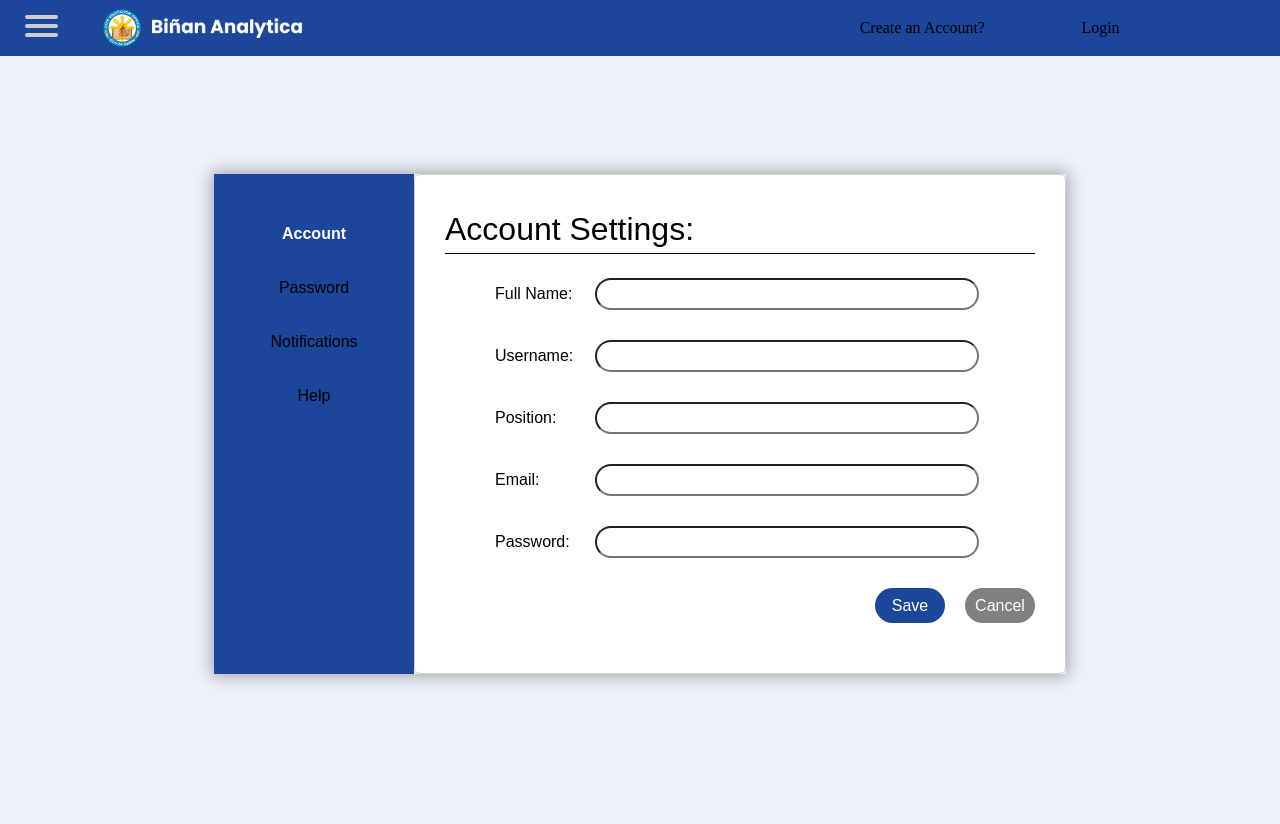
After one commit to BMatthewArzola/Binan-Analytics, a Django app: page /settings/ in a window 1280 px wide. The commit adds this page. Run offline with Django 4.2, Linux system fonts and the light colour scheme.

Commit message:
settings_user page

```diff
--- a/project/base/static/css/navigation-bar.css
+++ b/project/base/static/css/navigation-bar.css
@@ -1,12 +1,12 @@
 * {
   margin: 0;
   padding: 0;
-    font-family: 'Poppins', sans-serif;
+  font-family: "Poppins", sans-serif;
   box-sizing: border-box;
 }
 
 body {
-    background: #EEF1FA !important;
+  background: #eef1fa !important;
   min-height: 100vh;
   width: 100%;
   color: #fff;
@@ -14,8 +14,8 @@ body {
 }
 
 nav {
-    background-color: #1C469A;
-    color: #D3BD8F;
+  background-color: #1c469a;
+  color: #d3bd8f;
   display: flex;
   align-items: center;
   padding: 20px 8%;
@@ -24,7 +24,6 @@ nav {
   top: 0;
   left: 0;
   position: fixed;
-
 }
 
 nav a .logo-img {
@@ -46,7 +45,7 @@ nav a .textlogo-img {
   width: 100%;
   height: 36px;
   max-width: 400px;
-    background: #ECECEC;
+  background: #ececec;
   border-radius: 15px;
   padding: 10px 20px;
 }
@@ -60,11 +59,11 @@ nav a .textlogo-img {
   font-size: 15px;
   margin-right: 10px;
   color: black;
-    font-family: 'Poppins';
+  font-family: "Poppins";
 }
 
 ::placeholder {
-    font-family: 'Poppins';
+  font-family: "Poppins";
   color: #424346;
 }
 
@@ -97,10 +96,10 @@ nav ul li {
 }
 
 nav ul li a {
-    font-family: 'Poppins';
+  font-family: "Poppins";
   text-decoration: none;
   position: relative;
-    color: #BBBBBB;
+  color: #bbbbbb;
 }
 
 nav ul li a:hover,
@@ -119,7 +118,6 @@ nav ul li a::after {
   bottom: -5px;
   left: 0;
   transition: width 0.3s;
-
 }
 
 nav ul li a:hover::after,
@@ -148,7 +146,6 @@ button .profile-img {
   outline: 0;
   margin-left: 25px;
 }
-
 
 /* -------------------- */
 .sub-menu-wrap {
@@ -220,14 +217,13 @@ button .profile-img {
 
 /* ----------- */
 .offcanvas-header button {
-    background-color: #1C469A;
-    color: #D3BD8F;
+  background-color: #1c469a;
+  color: #d3bd8f;
 }
 
-
 .offcanvas-body {
-    background-color: #1C469A;
-    color: #D3BD8F;
+  background-color: #1c469a;
+  color: #d3bd8f;
   padding: 20px 10px 0;
   font-size: 30px;
 }
@@ -238,7 +234,7 @@ button .profile-img {
   top: 6px;
   transform: translate(-50%);
   font-size: 40px;
-    color: #D3BD8F;
+  color: #d3bd8f;
 }
 
 /* --------- */
--- /dev/null
+++ b/project/base/static/css/settings_user.css
@@ -0,0 +1,186 @@
+* {
+  margin: 0;
+  padding: 0;
+  font-family: "Poppins", sans-serif;
+  box-sizing: border-box;
+}
+
+.settings-body {
+  height: 100vh;
+  width: 100vw;
+  display: flex;
+  justify-content: center;
+  align-items: center;
+  padding: 0px 100px;
+  overflow: hidden;
+}
+
+.container-settings {
+  display: flex;
+  box-shadow: 0px 0px 15px 2px #1f1f1f5e;
+  overflow: hidden;
+}
+
+.main-content {
+  overflow: hidden;
+}
+
+.aside-element {
+  width: 200px;
+  height: 500px;
+  display: flex;
+  align-items: center;
+  justify-content: center;
+
+  background-color: #1c469a;
+}
+.navbar {
+  width: 100%;
+  display: flex;
+  flex-direction: column;
+  gap: 30px;
+  align-items: center;
+  height: 90%;
+}
+
+.nav-element {
+  width: 100%;
+  text-align: center;
+
+  margin-left: 0;
+
+  color: black;
+}
+li {
+  position: relative;
+
+  list-style: none;
+  padding: 15px 10px;
+
+  letter-spacing: 0px;
+
+  cursor: pointer;
+
+  transition: all 300ms ease-in-out;
+  transform: translateY(0px);
+}
+
+/*something to do with the card*/
+.card {
+  height: 500px;
+  padding: 30px;
+  display: none;
+  width: calc(90vw - 500px);
+  color: black;
+  transform: translateX(-100%);
+}
+.card.active {
+  display: block;
+  animation: slide 500ms ease-in-out both;
+}
+.card .title {
+  font-size: 2rem;
+  border-bottom: 1px solid black;
+}
+.card .content {
+  font-size: 10;
+
+  margin-left: 50px;
+}
+
+.selectedLink {
+  color: white;
+  font-weight: 600;
+}
+@keyframes slide {
+  0% {
+    transform: translateX(-100%);
+    opacity: 0;
+  }
+  100% {
+    transform: translateX(0%);
+    opacity: 1;
+  }
+}
+
+/*account settings part*/
+
+.content-combo {
+  display: flex;
+  align-items: center;
+
+  margin: 0 0 30px 0; /* Adjust the margin to reduce the vertical gap */
+}
+
+.content-combo label {
+  width: 100px; /* Adjust the width based on your preference */
+}
+
+.content-combo input {
+  width: 30vw;
+  height: 4vh;
+
+  border-radius: 25px;
+  padding: 0 10px;
+}
+
+.content-button {
+  display: flex;
+  flex-wrap: wrap;
+  gap: 20px; /* Adjust the gap based on your design */
+
+  justify-content: right;
+
+  margin-top: 0;
+}
+
+.content-button input[type="button"] {
+  border-radius: 95px; /* Adjust the value to control the roundness */
+  height: 35px;
+  width: 70px; /* Adjust the value to set the desired width */
+  padding: 0 8px; /* Optional: Add padding for better visual appearance */
+  background-color: #1c469a; /* Set the background color to #1C469A */
+  color: #fff; /* Set text color to white for better visibility */
+  border: none; /* Remove default button border */
+}
+
+.content-button input[type="button"][value="Cancel"] {
+  background-color: gray; /* Set the background color to gray */
+  color: #fff; /* Set text color to black for better visibility */
+  /* You can customize other styles for the "Cancel" button here */
+}
+
+.content-combo input[type="email"]:invalid {
+  border: 2px solid #ff0000; /* Add a red border for visual emphasis */
+  position: relative;
+}
+
+/* CSS for the content-combo class */
+.content-combo-checkbox {
+  margin-bottom: 15px;
+}
+
+/* CSS to style the label and checkbox */
+.content-combo-checkbox label {
+  display: inline-block;
+}
+
+.content-combo-checkbox input[type="checkbox"] {
+  /* Add your desired styles for the checkbox here */
+  /* For example: */
+  width: 25px;
+  height: 25px;
+  border: 3px solid #ccc;
+  border-radius: 3px;
+  vertical-align: middle; /* Align the checkbox with the text */
+
+  margin-right: 10px;
+
+  margin-left: 30px;
+}
+
+/* CSS for the text above the checkbox */
+.checkbox-section-headers {
+  display: block;
+  font-weight: bold;
+}
--- /dev/null
+++ b/project/base/static/js/settings_user.js
@@ -0,0 +1,29 @@
+const links = document.querySelectorAll(".navbar > .nav-element > li");
+const cards = document.querySelectorAll(".card");
+
+[...links].map((link, index) => {
+  link.addEventListener("click", () => onLinkClick(link, index), false);
+});
+
+const onLinkClick = (link, currentIndex) => {
+  const selectedItem = link.getAttribute("name");
+  cards.forEach((card) => {
+    card.classList.remove("active");
+  });
+  // const currentCard = [...cards].find((card) =>
+  //   card.classList.contains(selectedItem)
+  // );
+
+  const currentCard = [...cards].find((card) =>
+    Object.keys(card.dataset).includes(selectedItem)
+  );
+  currentCard.classList.add("active");
+  highLightSelectedLink(currentIndex);
+};
+
+const highLightSelectedLink = (currentIndex) => {
+  links.forEach((link) => {
+    link.classList.remove("selectedLink");
+  });
+  links[currentIndex].classList.add("selectedLink");
+};
--- a/project/base/templates/base.html
+++ b/project/base/templates/base.html
@@ -2,19 +2,22 @@
 
 <!doctype html>
 <html lang="en">
+
 <head>
   <meta charset="utf-8">
   <meta name="viewport" content="width=device-width, initial-scale=1">
   <title>Analytics</title>
-    <link href="https://cdn.jsdelivr.net/npm/bootstrap@5.3.2/dist/css/bootstrap.min.css" rel="stylesheet" integrity="sha384-T3c6CoIi6uLrA9TneNEoa7RxnatzjcDSCmG1MXxSR1GAsXEV/Dwwykc2MPK8M2HN" crossorigin="anonymous">
+  <link href="https://cdn.jsdelivr.net/npm/bootstrap@5.3.2/dist/css/bootstrap.min.css" rel="stylesheet"
+    integrity="sha384-T3c6CoIi6uLrA9TneNEoa7RxnatzjcDSCmG1MXxSR1GAsXEV/Dwwykc2MPK8M2HN" crossorigin="anonymous">
   <link rel="stylesheet" href="{% static 'css/main.css' %}">
 
 </head>
+
 <body>
   {% include 'navbar.html' %}
 
-    <div class="container mt-5">
-        <br/>
+
+  <br />
   {% if messages %}
   {% for message in messages %}
   <div class="alert alert-warning alert-dismissible fade show" role="alert">
@@ -25,8 +28,11 @@
   {% endif %}
   {% block content %}
   {% endblock %}
-    </div>
 
-    <script src="https://cdn.jsdelivr.net/npm/bootstrap@5.3.2/dist/js/bootstrap.bundle.min.js" integrity="sha384-C6RzsynM9kWDrMNeT87bh95OGNyZPhcTNXj1NW7RuBCsyN/o0jlpcV8Qyq46cDfL" crossorigin="anonymous"></script>
+
+  <script src="https://cdn.jsdelivr.net/npm/bootstrap@5.3.2/dist/js/bootstrap.bundle.min.js"
+    integrity="sha384-C6RzsynM9kWDrMNeT87bh95OGNyZPhcTNXj1NW7RuBCsyN/o0jlpcV8Qyq46cDfL"
+    crossorigin="anonymous"></script>
 </body>
+
 </html>
--- a/project/base/templates/navbar.html
+++ b/project/base/templates/navbar.html
@@ -70,7 +70,7 @@
             <p>Help</p>
           </a>
 
-            <a href="#" class="sub-menu-link">
+          <a href="{% url 'settings' %}" class="sub-menu-link">
             <img src="{% static 'images/setting.png' %}">
             <p>Settings</p>
           </a>
--- /dev/null
+++ b/project/base/templates/settings_user.html
@@ -0,0 +1,156 @@
+{% extends 'base.html' %}
+{% load static %}
+{% block content %}
+
+
+
+<meta charset="UTF-8">
+<meta name="viewport" content="width=device-width, initial-scale=1.0">
+
+<link rel="stylesheet" href="{% static 'css/settings_user.css' %}">
+
+
+<div class="settings-body">
+    <div class="container-settings">
+        <div class="aside-element">
+            <div class="navbar">
+
+                <div class="nav-element">
+
+                    <li class=" selectedLink" name="account">Account</li>
+                    <li name="password">Password</li>
+                    <li name="notifications">Notifications</li>
+                    <li name="help">Help</li>
+
+                </div>
+            </div>
+        </div>
+        <div class="main-content">
+            <div class="card active home" data-account>
+                <div class="title">Account Settings:</div>
+                <div class="content">
+
+                    <br>
+                    <div class="content-combo">
+                        <label for="fullname">Full Name:</label>
+                        <input type="text" id="fullname">
+                    </div>
+
+                    <div class="content-combo">
+                        <label for="username">Username:</label>
+                        <input type="text" id="username">
+                    </div>
+                    <div class="content-combo">
+                        <label for="position">Position:</label>
+                        <input type="text" id="position">
+                    </div>
+                    <div class="content-combo">
+                        <label for="email">Email:</label>
+                        <input type="email" id="email">
+                    </div>
+                    <div class="content-combo">
+                        <label for="password">Password:</label>
+                        <input type="password" id="password">
+                    </div>
+
+                    <div class="content-button">
+                        <input type="button" value="Save">
+                        <input type="button" value="Cancel">
+                    </div>
+
+
+
+                </div>
+            </div>
+            <div class="card about" data-password>
+                <div class="title">Password</div>
+                <div class="content">
+
+                    <br>
+                    <div class="content-combo">
+                        <label for="password">Password:</label>
+                        <input type="password" id="password">
+                    </div>
+                    <div class="content-combo">
+                        <label for="password2">Confirm Password:</label>
+                        <input type="password" id="password2">
+                    </div>
+
+                    <div class="content-button">
+                        <input type="button" value="Save">
+                        <input type="button" value="Cancel">
+                    </div>
+                </div>
+            </div>
+            <div class="card resume" data-notifications>
+                <div class="title">Notifications</div>
+                <div class="content">
+
+                    <br>
+                    <div class="checkbox-section-headers">
+                        <p>Notify me when:</p>
+
+                    </div>
+                    <div class="content-combo-checkbox">
+
+                        <input type="checkbox" id="notify1">
+                        <label for="notify1">Daily productivity</label>
+                    </div>
+                    <div class="content-combo-checkbox">
+
+                        <input type="checkbox" id="notify1">
+                        <label for="notify1">New event created</label>
+                    </div>
+                    <div class="content-combo-checkbox">
+
+                        <input type="checkbox" id="notify1">
+                        <label for="notify1">When added on a list</label>
+                    </div>
+
+                    <br>
+                    <div class="checkbox-section-headers">
+                        <p>Desktop Notification</p>
+                        <p>Receive desktop notification whenever.</p>
+                    </div>
+
+
+
+
+                </div>
+            </div>
+            <div class="card contact" data-help>
+                <div class="title">Contact Page</div>
+                <div class="content">Content Goes Here</div>
+            </div>
+        </div>
+    </div>
+
+
+
+
+
+
+
+
+
+
+
+
+
+
+
+
+
+
+
+
+
+
+
+    <script src="{% static 'js/settings_user.js' %}"></script>
+
+
+
+</div>
+
+{% endblock %}
--- a/project/base/urls.py
+++ b/project/base/urls.py
@@ -50,5 +50,7 @@ urlpatterns = [
     path("fa/failed/applicant_info/<str:control_number>/",views.fa_applicant_info,{"status": "failed"},name="fa_failed_applicant_info",),
 
 
-    path("test", views.test, name="forms",)
+    path("test", views.test, name="forms",),
+
+    path("settings/", views.settings_page, name="settings",)
 ]
--- a/project/base/views.py
+++ b/project/base/views.py
@@ -674,3 +674,6 @@ def navbar_user(request):
     return render(request, 'navbar.html', active_user)
 
 #---------------------------------------------------------------------------------------------------------------------------------------------------------------------------
+
+def settings_page(request):
+    return render(request, 'settings_user.html')
```
Lines whose indentation alone changed are shown as unchanged.
